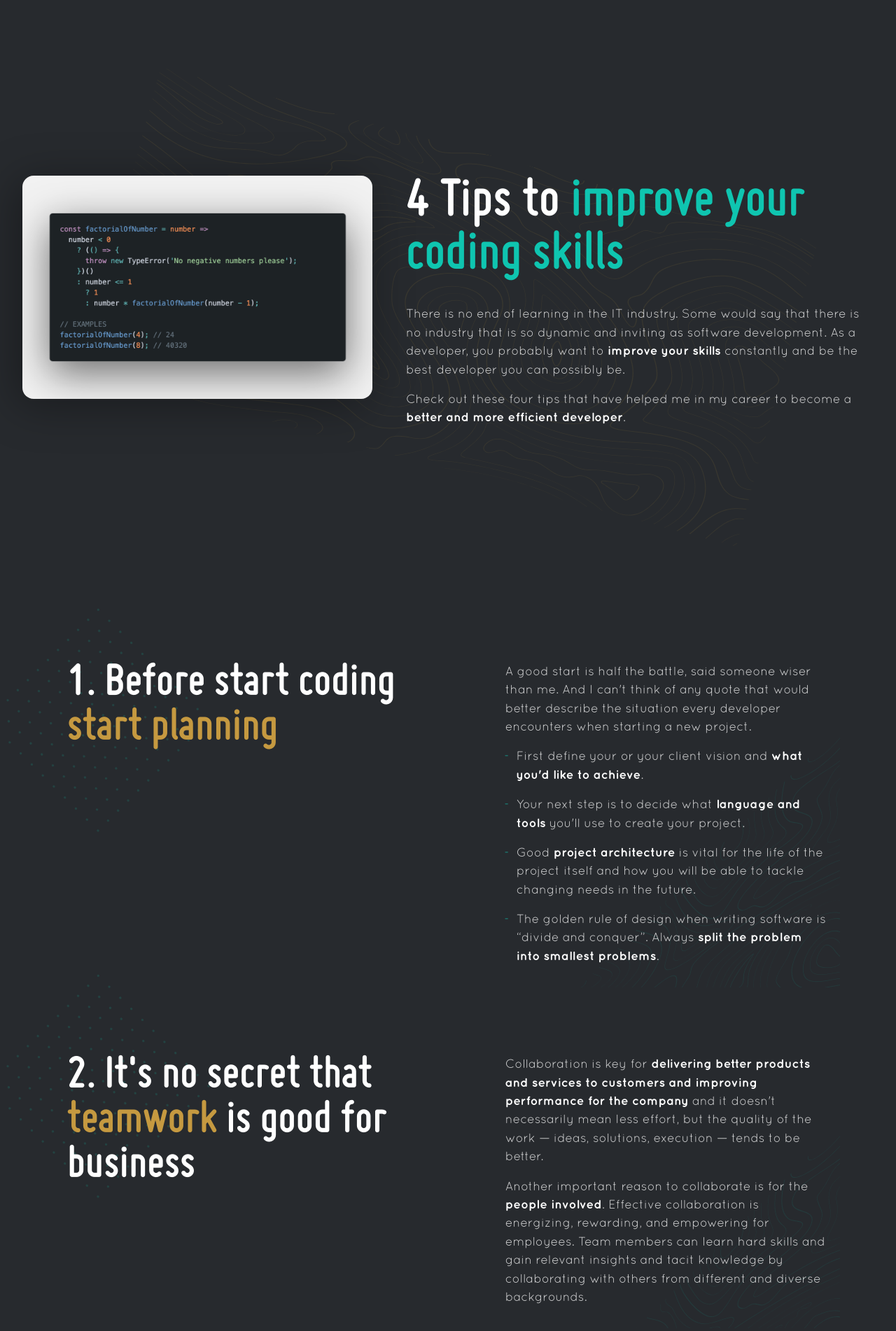
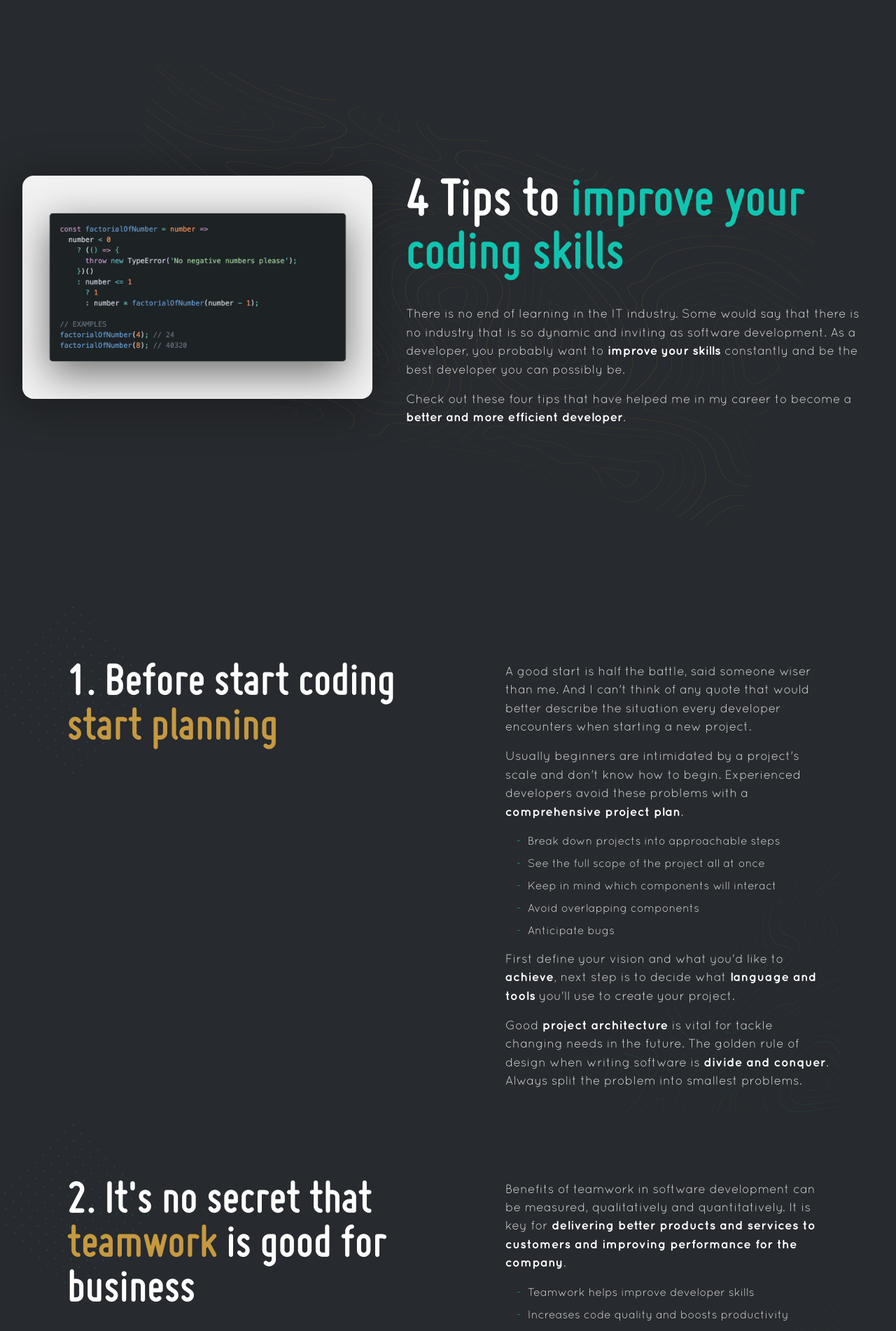
Before and after one commit to petradev79/next-portfolio, a Next.js app: page / in a window 1280 px wide. Shown: the part 880-2782 px from the top of the page at 70% size. Built offline with nearby package versions, Linux system fonts and the light colour scheme.

Commit message:
Home page finish

```diff
--- a/components/SectionTitle/index.tsx
+++ /dev/null
@@ -1,7 +0,0 @@
-import styles from '../../styles/Title.module.css';
-
-const SectionTitle: React.FC<{ children: JSX.Element }> = ({ children }) => {
-  return <div className={styles.title2}>{children}</div>;
-};
-
-export default SectionTitle;
--- a/components/Tips/index.tsx
+++ b/components/Tips/index.tsx
@@ -1,38 +1,14 @@
 import Image from 'next/image';
 import styles from '../../styles/Tips.module.css';
 import card from '../../assets/1_fopzpyNMN9GPvAIKdsZdaA.png';
-import SectionTitle from '../SectionTitle';
-
-{
-  /* <div>
-            <p>
-              A good start is half the battle, said someone wiser than me. And I
-              can't think of any quote that would better describe the situation
-              every developer encounters when starting a new project.
-            </p>
-            <p>
-              First define your vision and{' '}
-              <span>what you'd like to achieve</span>, next step is to decide
-              what <span>language and tools</span> you'll use to create your
-              project.
-            </p>
-            <p>
-              Good <span>project architecture</span> is vital for tackle
-              changing needs in the future. The golden rule of design when
-              writing software is “divide and conquer”. Always split the problem
-              into smallest problems.
-            </p>
-          </div> */
-}
 
 const Tips = () => {
   return (
     <section className={styles['tips']}>
-      <div className='intro-container'>
-        <div className='flex-intro'>
+      <div className='section-container'>
+        <div className='flex-section'>
           <Image src={card} width={500} alt='work' className='test-code-img' />
-          <SectionTitle>
-            <>
+          <div className='section-title'>
             <h2>
               4 Tips to <span>improve your coding skills</span>
             </h2>
@@ -47,9 +23,7 @@ const Tips = () => {
               Check out these four tips that have helped me in my career to
               become a <span>better and more efficient developer</span>.
             </p>
-            </>
-          </SectionTitle>
-          {/* <Image src={card} width={500} alt='work' className='test-code-img' /> */}
+          </div>
         </div>
       </div>
       <div className={styles['tips-container']}>
@@ -57,76 +31,68 @@ const Tips = () => {
           <h3>
             1. Before start coding <span>start planning</span>
           </h3>
-          <div>
-            <p>
-              A good start is half the battle, said someone wiser than me. And I
-              can't think of any quote that would better describe the situation
-              every developer encounters when starting a new project.
-            </p>
-            <ul>
-              <li>
-                First define your or your client vision and{' '}
-                <span>what you'd like to achieve</span>.
-              </li>
-              <li>
-                Your next step is to decide what <span>language and tools</span>{' '}
-                you'll use to create your project.
-              </li>
-              <li>
-                Good <span>project architecture</span> is vital for the life of
-                the project itself and how you will be able to tackle changing
-                needs in the future.
-              </li>
-              <li>
-                The golden rule of design when writing software is “divide and
-                conquer”. Always{' '}
-                <span>split the problem into smallest problems</span>.
-              </li>
-            </ul>
-          </div>
-
-          {/* <div>
+          <div className={styles['tip-content']}>
             <p>
               A good start is half the battle, said someone wiser than me. And I
               can't think of any quote that would better describe the situation
               every developer encounters when starting a new project.
             </p>
             <p>
-              First define your vision and{' '}
-              <span>what you'd like to achieve</span>, next step is to decide
-              what <span>language and tools</span> you'll use to create your
-              project.
+              Usually beginners are intimidated by a project's scale and don't
+              know how to begin. Experienced developers avoid these problems
+              with a <span>comprehensive project plan</span>.
+            </p>
+            <ul>
+              <li>Break down projects into approachable steps</li>
+              <li>See the full scope of the project all at once</li>
+              <li>Keep in mind which components will interact</li>
+              <li>Avoid overlapping components</li>
+              <li>Anticipate bugs</li>
+            </ul>
+            <p>
+              First define your vision and what you'd like to{' '}
+              <span>achieve</span>, next step is to decide what{' '}
+              <span>language and tools</span> you'll use to create your project.
             </p>
             <p>
               Good <span>project architecture</span> is vital for tackle
               changing needs in the future. The golden rule of design when
-              writing software is “divide and conquer”. Always split the problem
-              into smallest problems.
+              writing software is <span>divide and conquer</span>. Always split
+              the problem into smallest problems.
             </p>
-          </div> */}
+          </div>
         </div>
 
         <div className={styles.tip}>
           <h3>
             2. It's no secret that <span>teamwork</span> is good for business
           </h3>
-          <div>
+          <div className={styles['tip-content']}>
             <p>
-              Collaboration is key for{' '}
+              Benefits of teamwork in software development can be measured,
+              qualitatively and quantitatively. It is key for{' '}
               <span>
                 delivering better products and services to customers and
                 improving performance for the company
-              </span>{' '}
-              and it doesn't necessarily mean less effort, but the quality of
-              the work — ideas, solutions, execution — tends to be better.
+              </span>
+              .
+            </p>
+            <ul>
+              <li>Teamwork helps improve developer skills</li>
+              <li>Increases code quality and boosts productivity</li>
+              <li>Teamwork inspires creativity and innovation</li>
+              <li>Allows people to share knowledge</li>
+            </ul>
+            <p>
+              This doesn't necessarily mean less effort, but the quality of the
+              work (<span>ideas, solutions, execution</span>) tends to be
+              better.
             </p>
             <p>
-              Another important reason to collaborate is for the{' '}
-              <span>people involved</span>. Effective collaboration is
-              energizing, rewarding, and empowering for employees. Team members
-              can learn hard skills and gain relevant insights and tacit
-              knowledge by collaborating with others from different and diverse
-              backgrounds.
+              Effective collaboration is energizing, rewarding, and empowering
+              for employees. Team members can learn hard skills and gain
+              relevant insights and knowledge by collaborating with others from
+              different and diverse backgrounds.
             </p>
           </div>
         </div>
@@ -134,49 +100,67 @@ const Tips = () => {
           <h3>
             3. People ignore design that <span>ignores people</span>
           </h3>
-          <div>
+          <div className={styles['tip-content']}>
             <p>
-              Web applications are all about user interaction, so having a
-              clean, visually pleasing interface that supports an intuitive user
-              journey is essential in creating customer delight.
+              Great UX design is so much more than looking nice. It has to{' '}
+              <span>perform and function</span> well for everyone.
+            </p>
+            <p>
+              Web applications are all about <span>user interaction</span>, so
+              having a clean, visually pleasing interface that supports an
+              intuitive user journey is essential in creating customer delight.
             </p>
             <ul>
-              <li>
-                <span>Get to know your users </span>- you won't be able to
-                create a product that exceeds users expectations without first
-                understanding their preferences and desires.
-              </li>
-              <li>
-                <span>Keep it simple </span>- users appreciate a clean interface
-                and intuitive user journey that allows them to navigate with
-                ease.
-              </li>
-              <li>
-                <span>Don't overthink things </span>- there's no need to change
-                elements of your web app simply for the sake of being original
-                and new.
-              </li>
+              <li>Get to know your users</li>
+              <li>Keep it simple</li>
+              <li>Don't overthink things</li>
             </ul>
+            <p>
+              You won't be able to create a product that exceeds users
+              expectations without first{' '}
+              <span>understanding their preferences and desires</span>.
+            </p>
+            <p>
+              {' '}
+              Users appreciate a clean interface and intuitive user journey that
+              allows them to navigate with ease. There's no need to change
+              elements of your web app simply for the sake of being original and
+              new.
+            </p>
           </div>
         </div>
         <div className={styles.tip}>
           <h3>
             4. Learning and improving <span> knowledge</span>
           </h3>
-          <div>
+          <div className={styles['tip-content']}>
             <p>
-              <span>
-                Learning is the only thing the mind never exhausts, never fears,
-                and never regrets
-              </span>
-              . Being a person always willing to learn new skills and techniques
-              I enjoy being challenged.
+              Learning is the only thing the mind never{' '}
+              <span>exhausts, never fears, and never regrets</span> and it's
+              nurtures your brain and thinking ability.
             </p>
             <p>
-              In today's competitive technological world, learning keeps you
-              keeping up to date with trends, various skills, knowledge, and
-              competencies. Continuous learning helps to innovate new ideas.
-              This nurtures your brain and thinking ability.
+              In today's competitive technological world, learning keeps you{' '}
+              <span>up to date</span> with trends, various skills, knowledge,
+              and competencies.
+            </p>
+            <ul>
+              <li>Try to create your favorite website</li>
+              <li>Join a community, share and listen</li>
+              <li>Contribute to GitHub</li>
+              <li>Follow coders you admire on social media</li>
+            </ul>
+            <p>
+              For me best way to improve your skills is{' '}
+              <span>building projects</span>. It will challenge you to learn
+              vital skills and translate your theoretical knowledge into actual
+              code.
+            </p>
+            <p>
+              Try to create your favorite website and if you are stuck with some
+              problem and unable to find a solution on your own, join a
+              community (<span>Stack Overflow, Reddit</span>) it is possible
+              that someone had the same problem or ask questions.
             </p>
           </div>
         </div>
--- a/styles/Tips.module.css
+++ b/styles/Tips.module.css
@@ -13,34 +13,8 @@
   gap: 3rem;
 }
 
-.tip div {
-  position: relative;
-  flex: 1;
-  /* padding-top: 2rem;
-  border-top: 1px solid rgba(var(--color-accent), 0.1); */
-  z-index: 1;
-}
-
-.tip div::after {
-  content: '';
-  position: absolute;
-  right: -1rem;
-  bottom: -2rem;
-  width: 100%;
-  height: 110%;
-  background: url(../assets/shape-two.svg);
-
-  z-index: -1;
-}
-
-/* .tip:nth-child(even) {
-  flex-direction: row-reverse;
-} */
-
 .tip:not(:last-child) {
-  margin-bottom: 3rem;
-  padding-bottom: 5rem;
-  /* border-bottom: 1px solid rgba(var(--color-accent), 0.1); */
+  margin-bottom: 8rem;
 }
 
 .tip h3 {
@@ -53,13 +27,12 @@
 .tip h3::after {
   content: '';
   position: absolute;
-  left: -20%;
-  top: -60%;
-  width: 20rem;
-  height: 20rem;
+  left: -7rem;
+  top: -5rem;
+  width: 15rem;
+  height: 15rem;
   background: url(../assets/h3\ before.svg);
   background-size: cover;
-
   z-index: -1;
 }
 
@@ -67,27 +40,45 @@
   color: rgb(var(--color-accent));
 }
 
+.tip-content {
+  position: relative;
+  flex: 1;
+  z-index: 1;
+}
+
+.tip-content::after {
+  content: '';
+  position: absolute;
+  right: -1rem;
+  bottom: -2rem;
+  width: 30rem;
+  height: 30rem;
+  background: url(../assets/shape-two.svg);
+  z-index: -1;
+}
+
 .tip p:not(:last-child) {
   margin-bottom: 1rem;
 }
 
 .tip ul {
-  margin-left: 1em;
+  margin-left: 2em;
+  margin-bottom: 1rem;
 }
 
 .tip ul li {
-  font-size: 1.1rem;
+  font-size: 1rem;
   line-height: 1.5;
   color: rgb(var(--color-white), 0.8);
 }
 
 .tip ul li:not(:last-child) {
-  margin-bottom: 1rem;
+  margin-bottom: 0.5rem;
 }
 
-.tip p span,
-.tip ul li span {
+.tip p span {
   font-weight: 700;
+  letter-spacing: 0.3px;
   color: rgb(var(--color-white));
 }
 
--- a/styles/Title.module.css
+++ b/styles/Title.module.css
@@ -47,27 +47,3 @@
 .title p a:hover {
   color: rgb(var(--color-accent));
 }
-
-/* TITLE 2 */
-.title2 {
-  flex: 1;
-  position: relative;
-  z-index: 1;
-}
-
-.title2 h2 {
-  margin-bottom: 2rem;
-}
-
-.title2 h2 span {
-  color: rgb(var(--color-primary));
-}
-
-.title2 p {
-  margin-bottom: 1rem;
-}
-
-.title2 p span {
-  font-weight: 700;
-  color: rgb(var(--color-white));
-}
--- a/styles/globals.css
+++ b/styles/globals.css
@@ -68,6 +68,37 @@ ul {
   list-style: none;
 }
 
+.banner {
+  position: relative;
+  padding-block: 15rem 10rem;
+  background: linear-gradient(
+      to right top,
+      rgba(var(--color-dark-one), 1) 0%,
+      rgba(var(--color-dark-one), 1) 65%,
+      rgba(var(--color-dark-one), 0.75) 75%
+    ),
+    url('../assets/code.jpg');
+  background-position: center;
+  background-size: cover;
+}
+
+.section-title h2 {
+  margin-bottom: 2rem;
+}
+
+.section-title h2 span {
+  color: rgb(var(--color-primary));
+}
+
+.section-title p {
+  margin-bottom: 1rem;
+}
+
+.section-title p span {
+  font-weight: 700;
+  color: rgb(var(--color-white));
+}
+
 /* TYPOGRAPHY  */
 h1 {
   font-family: 'Miso', sans-serif;
@@ -104,21 +135,6 @@ p {
   color: rgb(var(--color-white), 0.8);
 }
 
-/* INTRODUCTION */
-.banner {
-  position: relative;
-  padding-block: 15rem 10rem;
-  background: linear-gradient(
-      to right top,
-      rgba(var(--color-dark-one), 1) 0%,
-      rgba(var(--color-dark-one), 1) 65%,
-      rgba(var(--color-dark-one), 0.75) 75%
-    ),
-    url('../assets/code.jpg');
-  background-position: center;
-  background-size: cover;
-}
-
 /* LAYOUT  */
 [class*='grid-'] {
   display: grid;
@@ -136,9 +152,9 @@ p {
   padding-inline: var(--container-padding-inline);
 }
 
-.grid-center {
+/* .grid-center {
   place-items: center;
-}
+} */
 
 .flex-center {
   align-items: center;
@@ -151,35 +167,33 @@ p {
   justify-content: space-between;
 }
 
-.banner-container {
-  max-width: calc(90rem + var(--container-padding-inline));
-}
-
-.flex-intro {
+.flex-section {
   position: relative;
   margin: 10rem 0 20rem;
   align-items: flex-start;
-  /* justify-content: space-between; */
   --flex-gap-space: 3rem;
   z-index: 1;
 }
 
-.flex-intro::before {
+.flex-section::before {
   content: '';
   position: absolute;
   left: 10%;
-  top: -10%;
+  top: -15%;
   width: 80%;
   height: 120%;
   background: url(../assets/shape-one.svg);
   background-size: cover;
   background-position: center;
   transform: rotate(15deg);
-
   z-index: -1;
 }
 
-.intro-container {
+.banner-container {
+  max-width: calc(90rem + var(--container-padding-inline));
+}
+
+.section-container {
   max-width: calc(80rem + var(--container-padding-inline));
 }
 
```
Also changed, not shown: components/GridIntro/index.tsx (+5 -3 lines), components/Projects/index.tsx (+4 -4 lines). Lines whose indentation alone changed are shown as unchanged.
